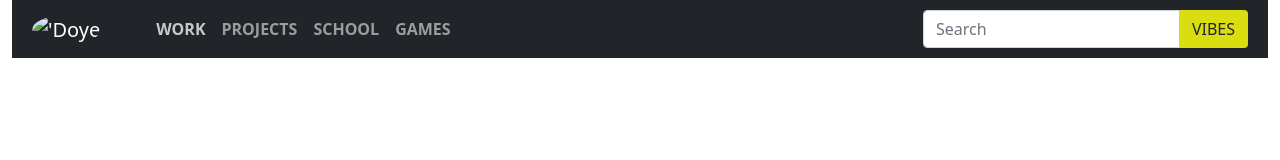
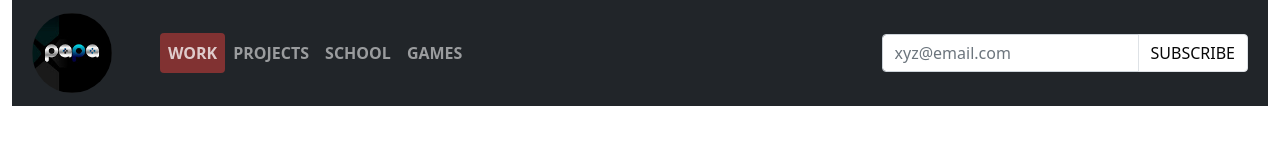
Before and after one commit to crappypapa/Exercises, a plain HTML site: page index.html in a window 1280 px wide. Both pictures are taken after a click on the link "WORK". Drawn offline with nearby package versions, Linux system fonts and the light colour scheme; files that its build step writes are made by us from their sources.

Commit message:
Add animation to Navbar

```diff
--- a/index.html
+++ b/index.html
@@ -5,7 +5,7 @@
   <meta http-equiv="X-UA-Compatible" content="IE=edge">
   <meta name="viewport" content="width=device-width, initial-scale=1.0">
   <link href="https://cdn.jsdelivr.net/npm/bootstrap@5.0.0-beta2/dist/css/bootstrap.min.css" rel="stylesheet" integrity="sha384-BmbxuPwQa2lc/FVzBcNJ7UAyJxM6wuqIj61tLrc4wSX0szH/Ev+nYRRuWlolflfl" crossorigin="anonymous">
-  <link rel="stylesheet" href="styles/style.css">
+  <link rel="stylesheet" href="style/style.css">
   <title>CSS Animations</title>
 </head>
 <body class="container-fluid">
@@ -24,9 +24,9 @@
           <li class="navitem"><a href="#games" class="nav-link fw-bold">GAMES</a></li>
         </ul>
         <form>
-          <div class="input-group ps-3">
-            <input class="form-control" type="search" placeholder="Search" aria-label="Search">
-            <button class="btn btn-outline text-uppercase " type="submit">Vibes</button>
+          <div class="input-group">
+            <input class="form-control" type="email" placeholder="xyz@email.com" aria-label="Email">
+            <button class="btn border text-uppercase " type="submit">SUBSCRIBE</button>
           </div>
         </form>
       </div>
--- a/style/style.css
+++ b/style/style.css
@@ -2,8 +2,32 @@
   width: 80px;
   height: auto;
   border-radius: 50%;
+  transition: 4s;
+}
+
+.brand-img:hover {
+  transform: rotate(360deg);
 }
 
 .input-group .btn {
-  background-color: #dadd10;
+  background-color: #fff;
+  color:rgb(7, 7, 7);
 }
+
+.btn:hover {
+  color:rgb(129, 50, 50);
+  background-color:rgb(7, 7, 7);
+  transition:all 3s;
+}
+
+.navitem a {
+  color: #fff;
+  background-color: #333;
+}
+
+.navitem a:hover,
+.navitem a:focus {
+  color: #333;
+  background-color: rgb(129, 50, 50);
+  transition: all 2s ease-out;
+}
```
Also changed, not shown: assets/img/papa.jpeg (added).
